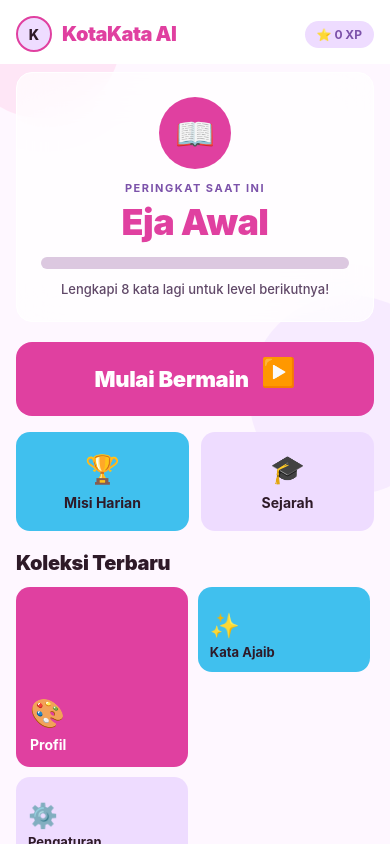
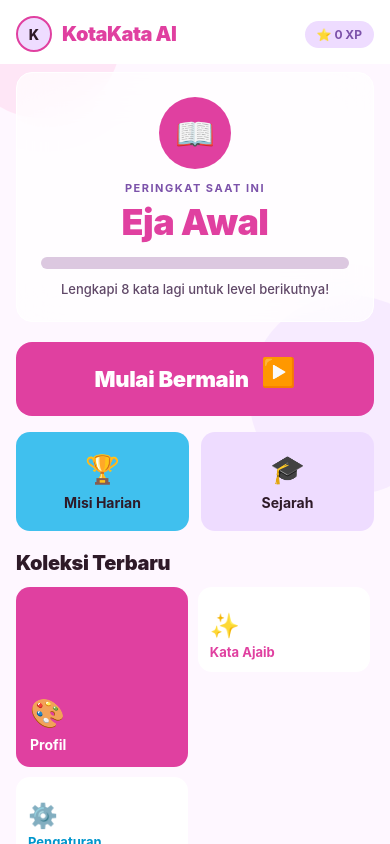
Before and after one commit to fadhly-permata/KotaKata.AI, a React Native app: screen /MainMenu in a window 390 px wide. Built offline with nearby package versions, Linux system fonts and the light colour scheme; no server answers; what react-native-logs would draw is missing.

Commit message:
fix: match MainMenu button colors to MainMenu.html design

```diff
--- a/src/features/game/MainMenuScreen.tsx
+++ b/src/features/game/MainMenuScreen.tsx
@@ -251,25 +251,25 @@ export default function MainMenuScreen() {
 
             {/* Small card 1 — Kata Ajaib */}
             <TouchableOpacity
-              style={[styles.bentoSmallCard, { backgroundColor: C.tertiaryContainer }]}
+              style={[styles.bentoSmallCard, { backgroundColor: C.surface }]}
               activeOpacity={0.8}
               onPress={() => {}}
             >
               <View style={styles.bentoSmallContent}>
                 <Text style={styles.bentoSmallEmoji}>✨</Text>
-                <Text style={[styles.bentoSmallLabel, { color: C.text }]}>Kata Ajaib</Text>
+                <Text style={[styles.bentoSmallLabel, { color: C.primary }]}>Kata Ajaib</Text>
               </View>
             </TouchableOpacity>
 
             {/* Small card 2 — Pengaturan */}
             <TouchableOpacity
-              style={[styles.bentoSmallCard, { backgroundColor: C.secondaryContainer }]}
+              style={[styles.bentoSmallCard, { backgroundColor: C.surface }]}
               activeOpacity={0.8}
               onPress={() => navigation.navigate("Settings")}
             >
               <View style={styles.bentoSmallContent}>
                 <Text style={styles.bentoSmallEmoji}>⚙️</Text>
-                <Text style={[styles.bentoSmallLabel, { color: C.text }]}>Pengaturan</Text>
+                <Text style={[styles.bentoSmallLabel, { color: C.tertiary }]}>Pengaturan</Text>
               </View>
             </TouchableOpacity>
           </View>
```
